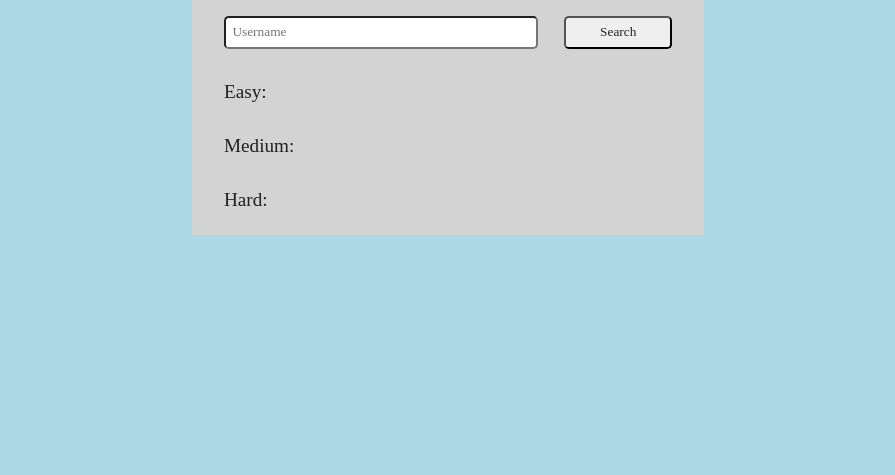
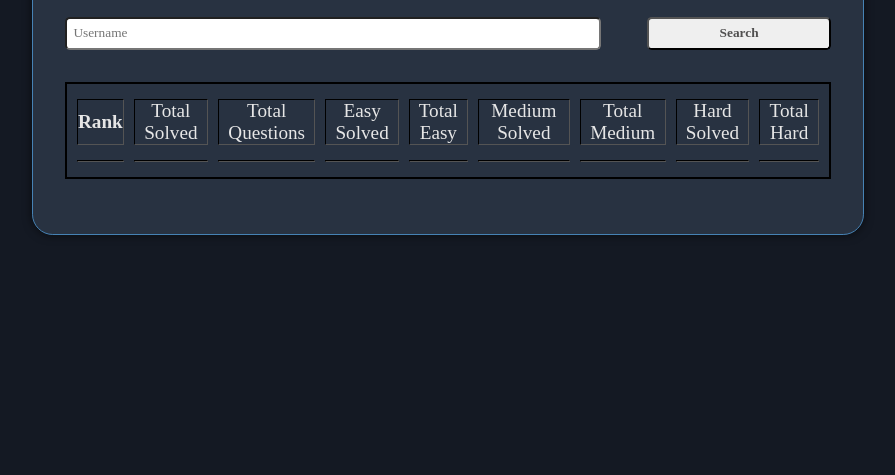
Before and after one commit to nakul0987/LeetInfo, a plain HTML site: page index.html in a window 1280 px wide. Shown: the part 325-800 px from the top of the page, without its empty margins (192-1087 px from the left). Drawn offline with Linux system fonts and the light colour scheme.

Commit message:
Updated Version

```diff
--- a/app.js
+++ b/app.js
@@ -2,24 +2,47 @@ document.addEventListener('DOMContentLoaded',()=>{
 
     const inputArea=document.querySelector('#inputBox');
     const searchButton=document.querySelector('.searchBtn');
+
+    const rankRate=document.querySelector('.rankRate');
+
+    const totalSolved=document.querySelector('.totalSolved');
+    const totalQues=document.querySelector('.totalQues');
+
     const eSolved=document.querySelector('.easySolved');
+    const totalE=document.querySelector('.totalEasy');
+
     const mSolved=document.querySelector('.mediumSolved');
+    const totalM=document.querySelector('.totalMedium');
+
     const hSolved=document.querySelector('.hardSolved');
+    const totalH=document.querySelector('.totalHard');
 
 
     searchButton.addEventListener('click',()=>{
         let username=inputArea.value;
-        const leetCodeUrl=`https://leetcode-stats-api.herokuapp.com/${username}`;
+        const leetCodeUrl=`https://leetcode-stats-api.vercel.app/${username}`;
         // console.log(username);
 
         async function getInfo() {
+
             const res=await fetch(leetCodeUrl);
             const data=await res.json();
             console.log(data);
 
+            rankRate.innerHTML=data.ranking;
+
+            totalSolved.innerHTML=data.totalSolved;
+            totalQues.innerHTML=data.totalQuestions;
+
             eSolved.innerHTML=data.easySolved;
+            totalE.innerHTML=data.totalEasy;
+
             mSolved.innerHTML=data.mediumSolved;
+            totalM.innerHTML=data.totalMedium;
+
+
             hSolved.innerHTML=data.hardSolved;
+            totalH.innerHTML=data.totalHard;
 
         }
 
@@ -30,9 +53,6 @@ document.addEventListener('DOMContentLoaded',()=>{
             getInfo();
         }
 
-
-
     });
 
-
 });
--- a/index.html
+++ b/index.html
@@ -15,7 +15,7 @@
             <input type="text" name="username" placeholder="Username" id="inputBox" required>
             <button class="searchBtn">Search</button>
         </div>
-        <div class="outputWindow">
+        <!-- <div class="outputWindow">
             <div class="easy output">
                 <p class="easyTitle">Easy: </p>
                 <p class="easySolved"></p>
@@ -28,7 +28,35 @@
                 <p class="hardTitle">Hard: </p>
                 <p class="hardSolved"></p>
             </div>
+        </div> -->
+
+        <div class="outputWindow">
+            <table border="1">
+                <tr class="tableHeadings">
+                    <th>Rank</th>
+                    <td>Total Solved</td>
+                    <td>Total Questions</td>
+                    <td>Easy Solved</td>
+                    <td>Total Easy</td>
+                    <td>Medium Solved</td>
+                    <td>Total Medium</td>
+                    <td>Hard Solved</td>
+                    <td>Total Hard</td>
+                </tr>
+                <tr>
+                    <th class="rankRate"></th>
+                    <td class="totalSolved"></td>
+                    <td class="totalQues"></td>
+                    <td class="easySolved"></td>
+                    <td class="totalEasy"></td>
+                    <td class="mediumSolved"></td>
+                    <td class="totalMedium"></td>
+                    <td class="hardSolved"></td>
+                    <td class="totalHard"></td>
+                </tr>
+            </table>
         </div>
+
     </div>
 
     <script src="app.js"></script>
--- a/style.css
+++ b/style.css
@@ -4,14 +4,16 @@
     box-sizing: border-box;
     font-family: 'Times New Roman', Times, serif;
     /* color: rgb(70, 80, 90); */
-    color: #212121;
+    /* color: #212121; */
+    color: rgb(230, 230, 230);
     /* color: #4682B4; */
 }
 
 body{
     height: 100vh;
     width: 100vw;
-    background-color: lightblue;
+    /* background-color: rgb(173, 216, 230); */
+    background-color: rgb(20, 25, 35);
     display: flex;
     justify-content: center;
     align-items: center;
@@ -23,13 +25,25 @@ body{
 
 .container{
     height: 40%;
-    width: 40%;
-    background-color: rgb(211, 211, 211);
+    width: 65%;
+    /* background-color: rgb(211, 211, 211); */
+    background-color: rgb(40, 50, 65);
+    color: rgb(235, 235, 235);
+    border: 1.5px solid rgb(70, 130, 180);
+    box-shadow: 0 0 10px rgba(0, 0, 0, 0.6);
     display: flex;
     flex-direction: column;
     /* align-items: center; */
     gap: 2rem;
     padding: 2rem;
+    /* box-shadow: 0 0 8px rgba(0, 0, 0, 0.1); */
+    /* box-shadow: rgba(0, 0, 0, 0.16) 0px 3px 6px, rgba(0, 0, 0, 0.23) 0px 3px 6px; */
+    /* border: 2px solid rgb(100, 149, 237); */
+    /* border: 2px solid rgb(119, 136, 153); */
+    /* border: 2px solid rgb(70, 130, 180); */
+    /* border: 2px solid rgb(245, 245, 245); */
+    /* border: 2px solid rgb(255, 160, 122); */
+    border-radius: 1.3rem;
 }
 
 .inputWindow{
@@ -41,12 +55,16 @@ body{
     width: 70%;
     padding: 0.4rem;
     border-radius: 0.3rem;
+    color: rgb(81, 80, 80);
+    font-weight: 500;
 }
 
 .searchBtn{
     width: 24%;
     padding: 0.4rem;
     border-radius: 0.3rem;
+    color: rgb(81, 80, 80);
+    font-weight: 900;
 }
 
 
@@ -62,3 +80,10 @@ body{
     gap: 1rem;
 
 }
+
+table{
+    text-align: center;
+    width: 100%;
+    border: 2px solid black;
+    border-spacing: 10px 15px;
+}
```
